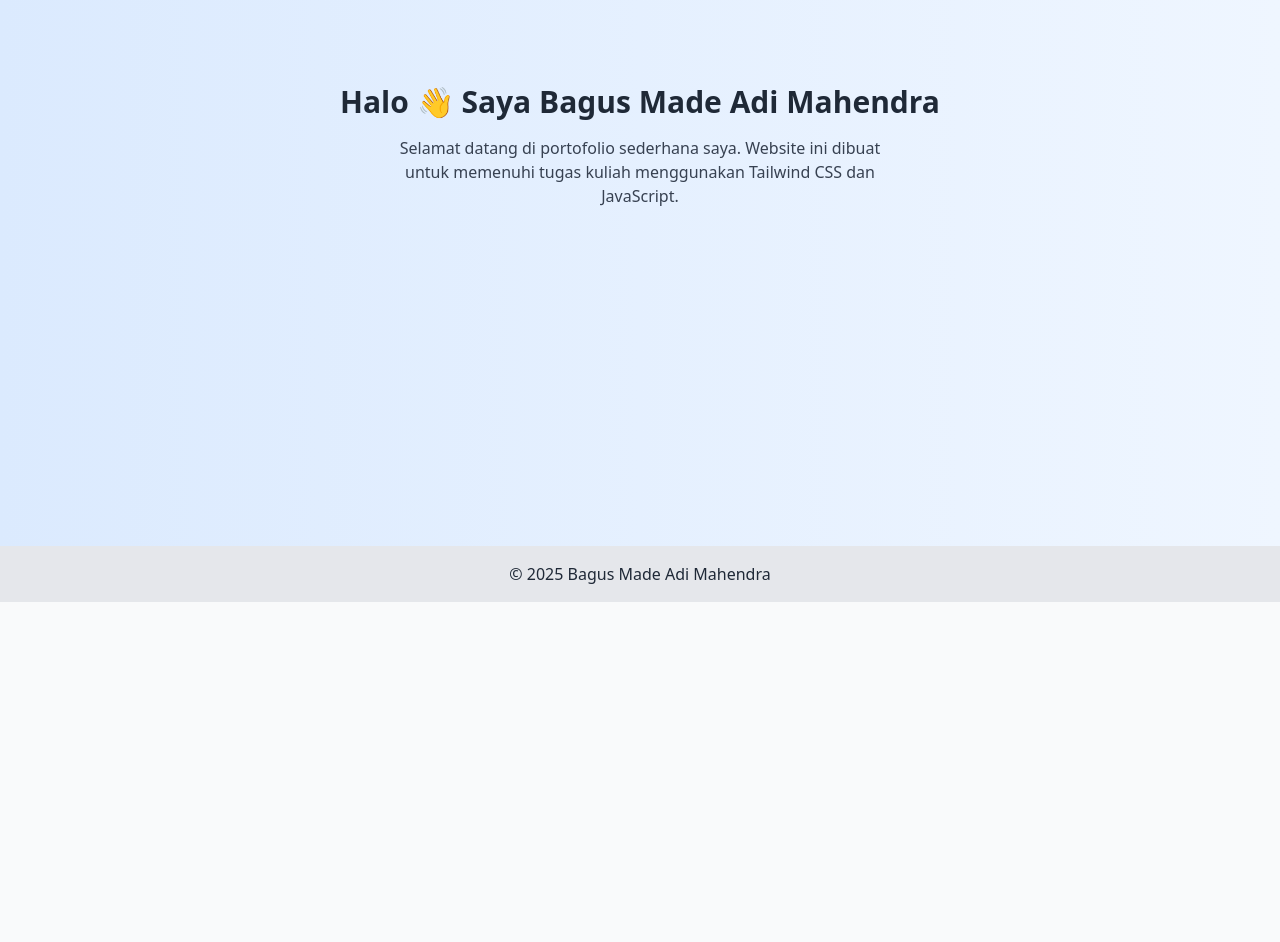
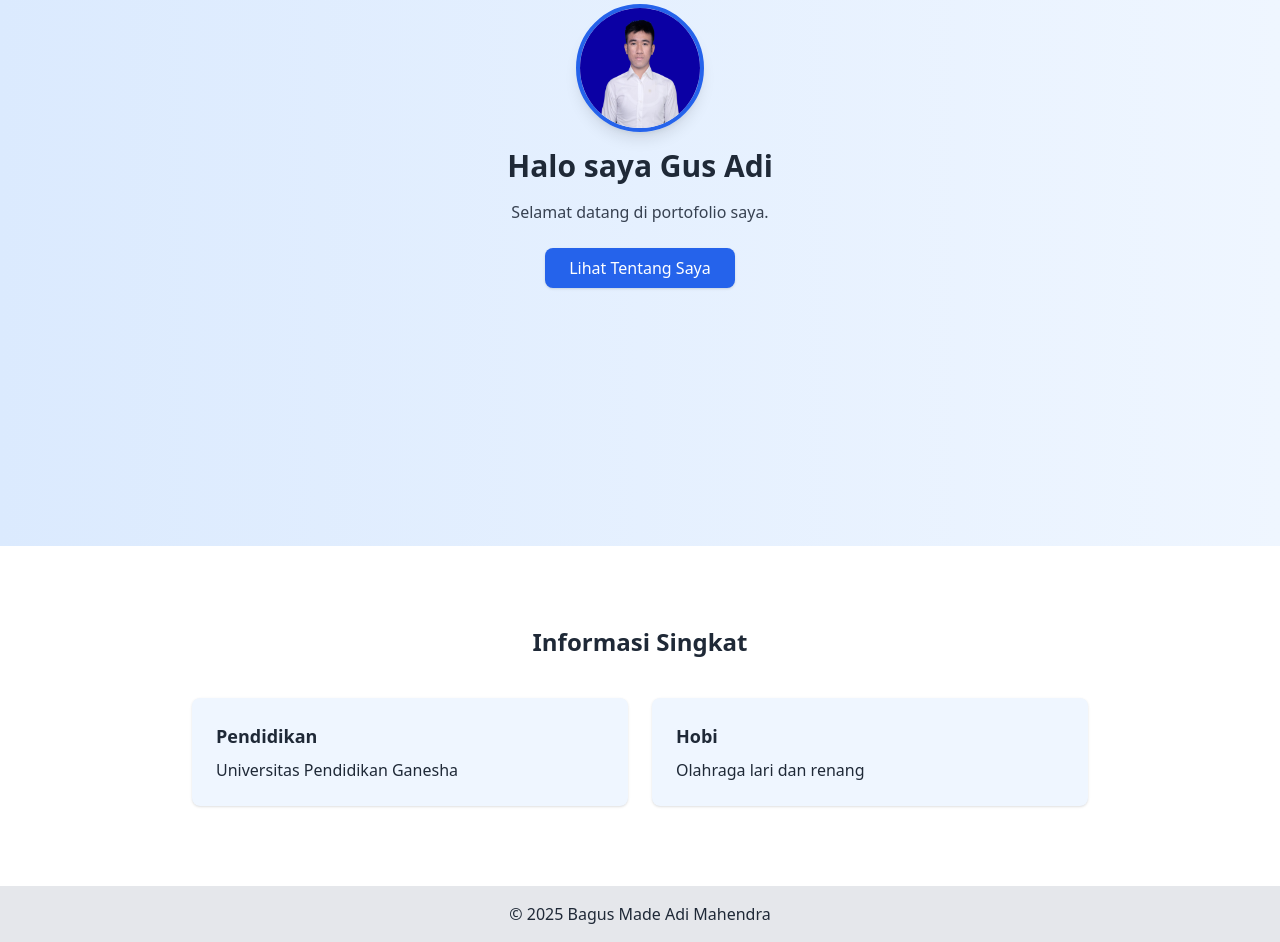
Before and after one commit to bagusadimahendra/bagusadimahendra.github.io, a plain HTML site: page index.html in a window 1280 px wide. Shown: the part 318-1260 px from the top of the page. Before the commit the page ends 920 px from the top, so only its background shows below. Drawn offline with nearby package versions, Linux system fonts and the light colour scheme.

Commit message:
Add files via upload

```diff
--- a/index.html
+++ b/index.html
@@ -14,17 +14,39 @@
     <div class="space-x-4">
       <a href="index.html" class="hover:text-blue-600">Home</a>
       <a href="about.html" class="hover:text-blue-600">About</a>
-      <button onclick="toggleDarkMode()" class="px-3 py-1 bg-blue-600 text-white rounded">Dark Mode</button>
+      <button onclick="toggleDarkMode()" class="px-3 py-1 bg-blue-600 text-white rounded hover:bg-blue-700">Dark Mode</button>
     </div>
   </nav>
 
   <!-- Landing Page -->
-  <section class="flex flex-col items-center justify-center text-center min-h-screen bg-gradient-to-r from-blue-100 to-blue-50">
-    <h2 class="text-3xl font-bold">Halo 👋 Saya Bagus Made Adi Mahendra</h2>
+  <section class="flex flex-col items-center justify-center text-center min-h-screen bg-gradient-to-r from-blue-100 to-blue-50 px-6">
+    <!-- Foto Profil -->
+    <img src="foto.jpeg" alt="Foto Profil" class="w-32 h-32 rounded-full shadow-lg mb-4 border-4 border-blue-600" />
+
+    <h2 class="text-3xl font-bold">Halo saya Gus Adi</h2>
     <p class="mt-4 text-gray-700 max-w-lg">
-      Selamat datang di portofolio sederhana saya.
-      Website ini dibuat untuk memenuhi tugas kuliah menggunakan Tailwind CSS dan JavaScript.
+      Selamat datang di portofolio saya.
     </p>
+
+    <!-- Tombol CTA -->
+    <a href="about.html" class="mt-6 px-6 py-2 bg-blue-600 text-white rounded-lg shadow hover:bg-blue-700 transition">Lihat Tentang Saya</a>
+  </section>
+
+  <!-- Info Cards -->
+  <section class="py-20 px-6 bg-white">
+    <h3 class="text-2xl font-bold text-center mb-10">Informasi Singkat</h3>
+    <div class="grid md:grid-cols-2 gap-6 max-w-4xl mx-auto">
+      <!-- Card Pendidikan -->
+      <div class="bg-blue-50 p-6 rounded-lg shadow hover:scale-105 transition">
+        <h4 class="font-bold text-lg mb-2">Pendidikan</h4>
+        <p>Universitas Pendidikan Ganesha</p>
+      </div>
+      <!-- Card Hobi -->
+      <div class="bg-blue-50 p-6 rounded-lg shadow hover:scale-105 transition">
+        <h4 class="font-bold text-lg mb-2">Hobi</h4>
+        <p>Olahraga lari dan renang</p>
+      </div>
+    </div>
   </section>
 
   <!-- Footer -->
```
Also changed, not shown: about.html (+6 -4 lines), foto.jpeg (added).
